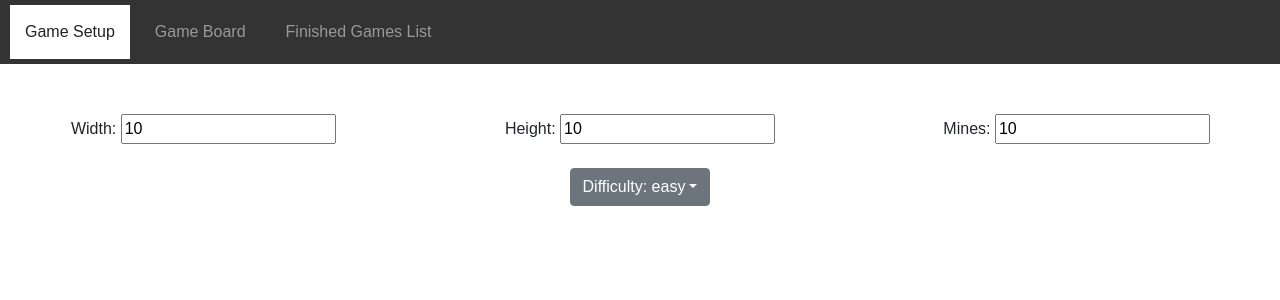
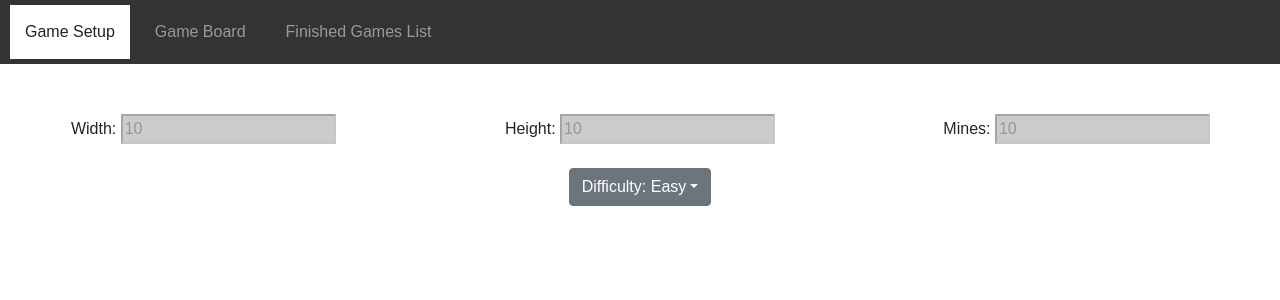
Before and after one commit to jreisz/games, a React (Create React App) app: page /setup in a window 1280 px wide. Shown: the top 300 px of the page. Built offline with nearby package versions, Linux system fonts and the light colour scheme.

Commit message:
difficulty set to readonly and handled by dropdownlist

```diff
--- a/src/components/GameSetup/GameSetup.js
+++ b/src/components/GameSetup/GameSetup.js
@@ -3,8 +3,8 @@ import 'bootstrap/dist/css/bootstrap.min.css';
 import {connect} from 'react-redux';
 import { setDifficulty,setWidth,setHeight,setMines } from '../../store/SetUp/actions'
 import { setRemainingFlags } from '../../store/MineSweeper/actions'
-
 import {Dropdown, DropdownToggle, DropdownMenu, DropdownItem, Row, Col } from "reactstrap";
+import "./GameSetup.scss";
 
 class GameSetup extends Component {
   constructor(props) {
@@ -34,8 +34,10 @@ class GameSetup extends Component {
               Width:{" "}
               <input
                 id="widthInput"
+                readOnly='readOnly'
+                className='__gameSetup_input-readonly'
                 value={this.props.width}
-                onChange={(e)=>this.props.setWidth(e.target.value)}
+
               />{" "}
             </span>
           </Col>
@@ -45,8 +47,9 @@ class GameSetup extends Component {
               <input
                 id="heightInput"
                 value={this.props.height}
-                onChange={(e)=>{
-                  this.props.setHeight(e.target.value)}}
+                className='__gameSetup_input-readonly'
+                readOnly='readOnly'
+
               />{" "}
             </span>
           </Col>
@@ -56,7 +59,9 @@ class GameSetup extends Component {
               <input
                 id="minesInput"
                 value={this.props.mines}
-                onChange={(e)=> {this.props.setMines(e.target.value);this.props.setRemainingFlags(e.target.value); }}
+                className='__gameSetup_input-readonly'
+                readOnly='readOnly'
+
               />
             </span>
           </Col>
--- /dev/null
+++ b/src/components/GameSetup/GameSetup.scss
@@ -0,0 +1,5 @@
+
+.__gameSetup_input-readonly:read-only {
+  background-color: grey;
+  opacity: 0.4;
+}
--- a/src/constants.js
+++ b/src/constants.js
@@ -1,5 +1,5 @@
 export const DIFFICULTY = {
-    EASY: "easy",
-    MEDIUM: "medium",
-    HARD: "hard"
+    EASY: "Easy",
+    MEDIUM: "Medium",
+    HARD: "Hard"
   };
```
Also changed, not shown: src/store/SetUp/reducer.js (+10 -9 lines).
